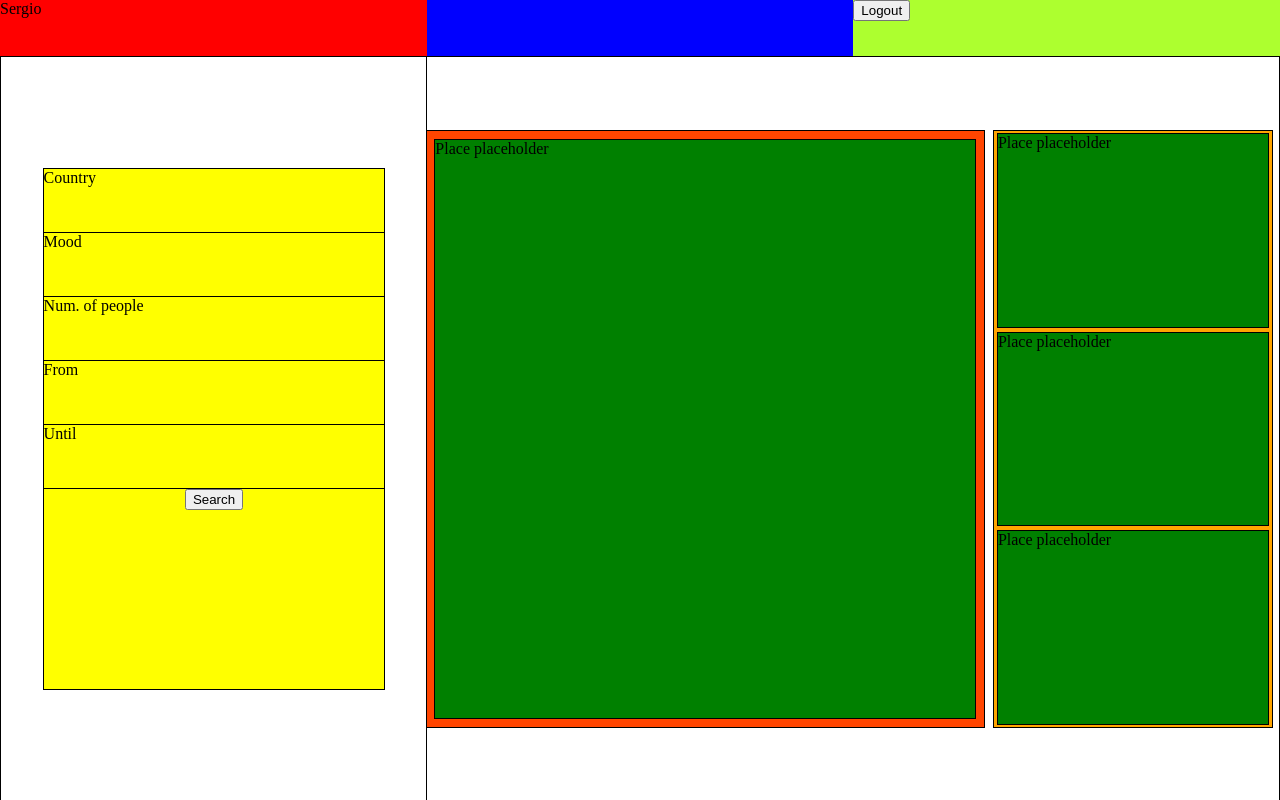
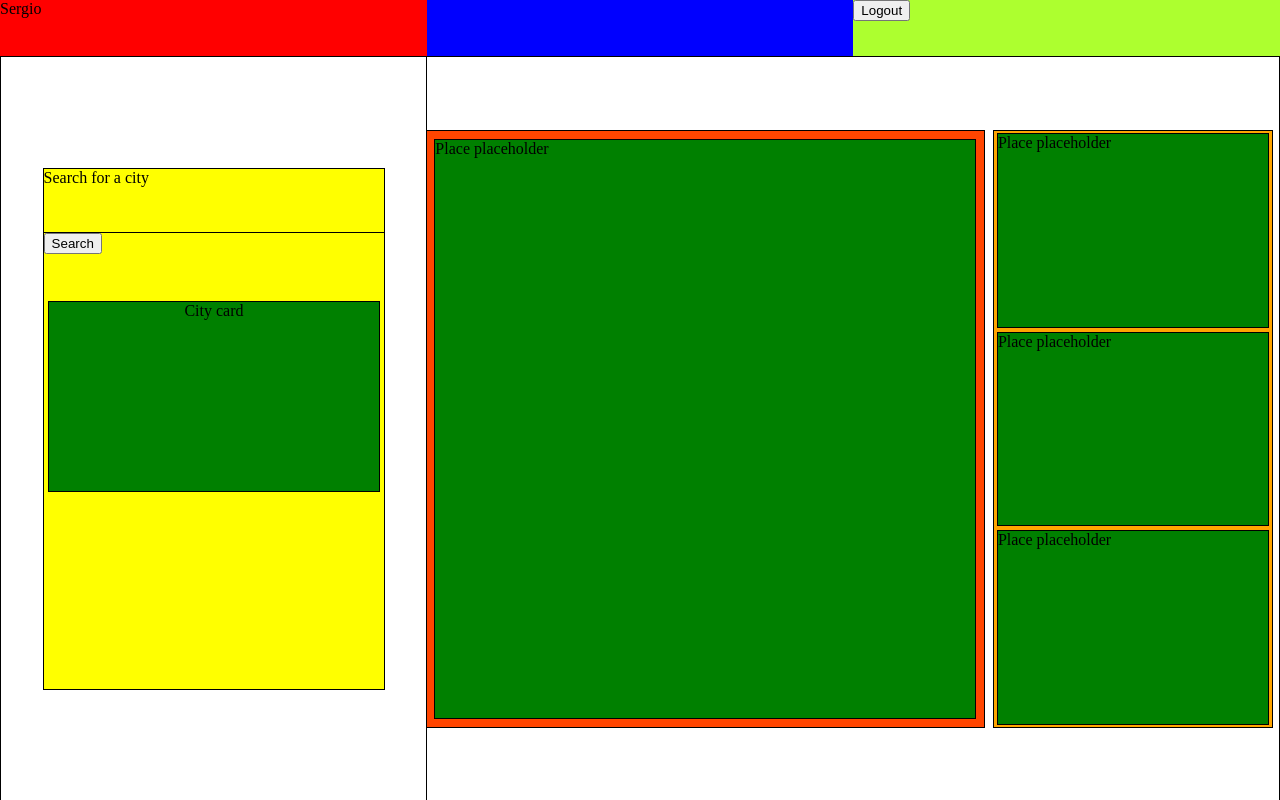
Before and after one commit to seenevz/Holiday_Planner_Frontend, a React (Create React App) app: page /home in a window 1280 px wide. Built offline with nearby package versions, Linux system fonts and the light colour scheme.

Commit message:
added city search div

```diff
--- /dev/null
+++ b/src/components/CityPlaceholder.js
@@ -0,0 +1,7 @@
+import React from "react";
+
+export default class CityPlaceholder extends React.Component {
+   render() {
+      return <div className="city-placeholder">City card</div>;
+   }
+}
--- /dev/null
+++ b/src/components/FindCity.js
@@ -0,0 +1,21 @@
+import React from "react";
+import CityPlaceholder from "./CityPlaceholder";
+
+class FindCity extends React.Component {
+   render() {
+      return (
+         <div className="create-form">
+            <form>
+               <label for="city-search">Search for a city</label>
+               <input id="city-search" />
+               <button type="submit">Search</button>
+            </form>
+            <div className="city-container">
+               <CityPlaceholder />
+            </div>
+         </div>
+      );
+   }
+}
+
+export default FindCity;
--- a/src/containers/CreateTripContainer.js
+++ b/src/containers/CreateTripContainer.js
@@ -3,6 +3,7 @@ import CreateTripForm from "../components/CreateTripForm";
 import { connect } from "react-redux";
 import PlacesPickerContainer from "./PlacesPickerContainer";
 import PlacesSelectedContainer from "./PlacesSelectedContainer";
+import FindCity from "../components/FindCity";
 
 class CreateTripContainer extends React.Component {
    state = {
@@ -14,18 +15,20 @@ class CreateTripContainer extends React.Component {
       endDate: "",
    };
 
-   componentDidMount;
-
    handleChangeInput = event => {
       this.setState({ [event.target.name]: event.target.value });
    };
    render() {
       return (
          <>
-            <CreateTripForm
-               {...this.state}
-               handleChangeInput={this.handleChangeInput}
-            />
+            {this.state.city ? (
+               <CreateTripForm
+                  {...this.state}
+                  handleChangeInput={this.handleChangeInput}
+               />
+            ) : (
+               <FindCity />
+            )}
             <div className="places-container">
                <PlacesPickerContainer />
                <PlacesSelectedContainer />
--- a/src/style/home.css
+++ b/src/style/home.css
@@ -6,6 +6,8 @@
 }
 
 .create-form {
+   display: grid;
+   grid-template-rows: 1fr 3fr;
    grid-column: 1 / 2;
    background: yellow;
    height: 70%;
@@ -56,3 +58,17 @@
    height: 97%;
    width: 97%;
 }
+
+.city-container {
+   display: grid;
+   height: 100%;
+   grid-template-rows: 1fr 1fr;
+}
+
+.city-placeholder {
+   border: 0.5px solid black;
+   place-self: center;
+   background: green;
+   height: 97%;
+   width: 97%;
+}
```
Also changed, not shown: src/containers/CurrentTripContainer.js (deleted), src/containers/CurrentTripsContainer.js (added).
